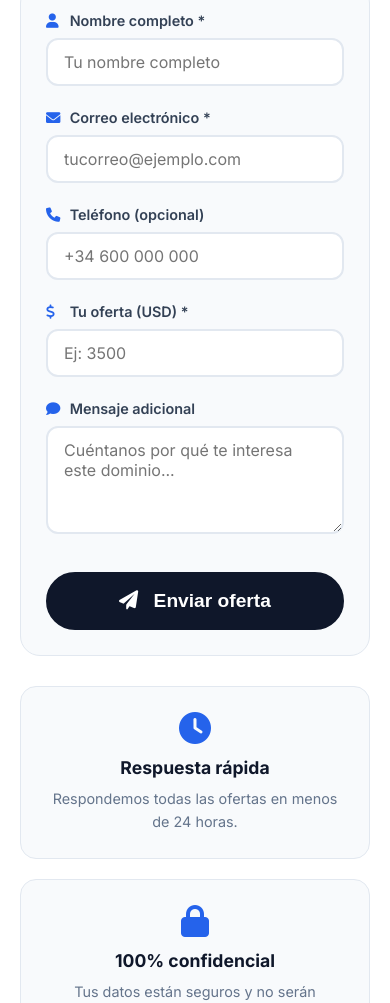
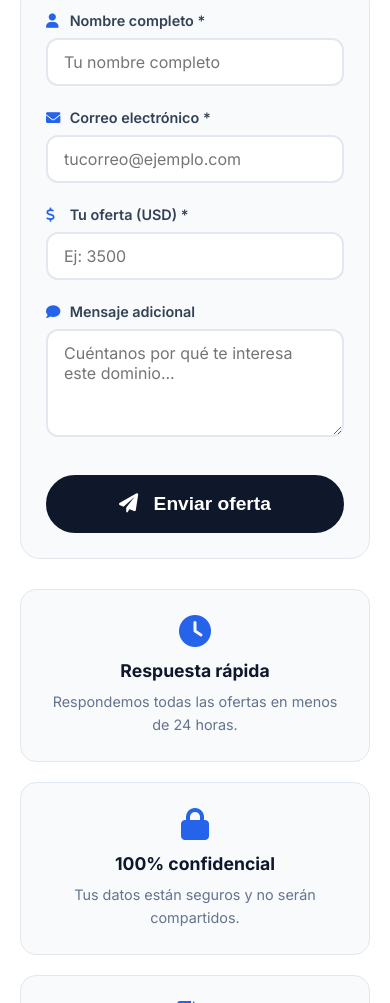
Before and after one commit to Entidad-de-Datos-Integrados/sincobertura-web, a plain HTML site: page index.html in a window 390 px wide. Shown: the part 4428-5431 px from the top of the page. Drawn offline with Linux system fonts and the light colour scheme.

Commit message:
Remove phone input and update offer input step
Removed optional phone input field and changed offer input step to 'any'.

```diff
--- a/index.html
+++ b/index.html
@@ -188,18 +188,13 @@
                     <input type="email" id="formEmail" name="email" placeholder="tucorreo@ejemplo.com" required />
                 </div>
 
-                <div class="form-group">
-                    <label for="formPhone">
-                        <i class="fas fa-phone"></i> Teléfono (opcional)
-                    </label>
-                    <input type="tel" id="formPhone" name="phone" placeholder="+34 600 000 000" />
-                </div>
+
 
                 <div class="form-group">
                     <label for="formOffer">
                         <i class="fas fa-dollar-sign"></i> Tu oferta (USD) *
                     </label>
-                    <input type="number" id="formOffer" name="offer" placeholder="Ej: 3500" min="1" step="100" required />
+                    <input type="number" id="formOffer" name="offer" placeholder="Ej: 3500" min="1" step="any" required />
                 </div>
 
                 <div class="form-group">
```
